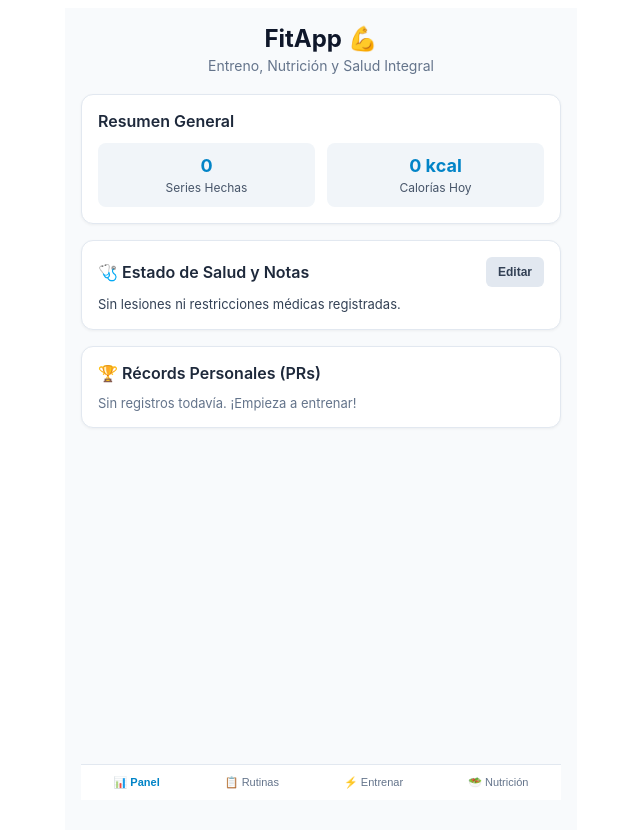
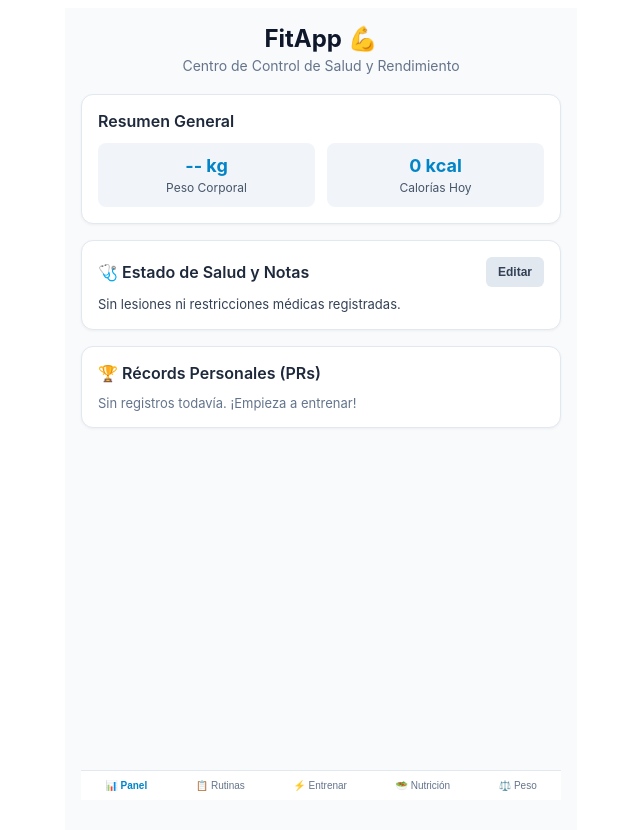
Before and after one commit to Natxmad-boop/fitapp, a React (Vite) app: page / in a window 1280 px wide. Shown: the top 830 px of the page, without its empty margins (319-959 px from the left). Built offline with nearby package versions, Linux system fonts and the light colour scheme.

Commit message:
Update App.tsx

```diff
--- a/src/App.tsx
+++ b/src/App.tsx
@@ -124,7 +124,7 @@ const styles = {
     borderTop: '1px solid #e2e8f0',
     display: 'flex',
     justifyContent: 'space-around',
-    padding: '10px 0',
+    padding: '8px 0',
     maxWidth: '480px',
     margin: '0 auto',
     zIndex: 100,
@@ -132,14 +132,14 @@ const styles = {
   navItem: (active: boolean) => ({
     background: 'none',
     border: 'none',
-    fontSize: '11px',
+    fontSize: '10px',
     fontWeight: active ? '700' : '500',
     color: active ? '#0284c7' : '#64748b',
     cursor: 'pointer',
     display: 'flex',
     flexDirection: 'column' as const,
     alignItems: 'center',
-    gap: '4px',
+    gap: '2px',
   }),
   listItem: {
     padding: '12px 0',
@@ -170,10 +170,16 @@ interface MealItem {
   date: string;
 }
 
+interface WeightItem {
+  id: number;
+  weight: number;
+  date: string;
+}
+
 export default function App() {
-  const [activeTab, setActiveTab] = useState<'dashboard' | 'routines' | 'tracker' | 'nutrition'>('dashboard');
+  const [activeTab, setActiveTab] = useState<'dashboard' | 'routines' | 'tracker' | 'nutrition' | 'body'>('dashboard');
 
-  // Estados de Entreno y Rutinas
+  // Estados con persistencia en localStorage
   const [routines, setRoutines] = useState(() => {
     const saved = localStorage.getItem('fitapp_routines');
     return saved ? JSON.parse(saved) : [
@@ -187,9 +193,13 @@ export default function App() {
     return saved ? JSON.parse(saved) : [];
   });
 
-  // Estados de Nutrición y Salud
   const [meals, setMeals] = useState<MealItem[]>(() => {
     const saved = localStorage.getItem('fitapp_meals');
+    return saved ? JSON.parse(saved) : [];
+  });
+
+  const [bodyWeights, setBodyWeights] = useState<WeightItem[]>(() => {
+    const saved = localStorage.getItem('fitapp_body_weights');
     return saved ? JSON.parse(saved) : [];
   });
 
@@ -205,13 +215,16 @@ export default function App() {
   const [reps, setReps] = useState('');
   const [exerciseNote, setExerciseNote] = useState('');
 
-  // Formulario de Nutrición ampliado con Macros
+  // Nutrición
   const [mealCategory, setMealCategory] = useState('Desayuno');
   const [foodName, setFoodName] = useState('');
   const [calories, setCalories] = useState('');
   const [protein, setProtein] = useState('');
   const [carbs, setCarbs] = useState('');
   const [fats, setFats] = useState('');
+
+  // Peso Corporal
+  const [newWeight, setNewWeight] = useState('');
 
   // Temporizador
   const [timeLeft, setTimeLeft] = useState(0);
@@ -228,6 +241,10 @@ export default function App() {
   useEffect(() => {
     localStorage.setItem('fitapp_meals', JSON.stringify(meals));
   }, [meals]);
+
+  useEffect(() => {
+    localStorage.setItem('fitapp_body_weights', JSON.stringify(bodyWeights));
+  }, [bodyWeights]);
 
   useEffect(() => {
     localStorage.setItem('fitapp_health', healthNotes);
@@ -300,16 +317,27 @@ export default function App() {
     setFats('');
   };
 
+  const handleAddWeight = (e: React.FormEvent) => {
+    e.preventDefault();
+    const parsed = parseFloat(newWeight);
+    if (isNaN(parsed)) return;
+
+    const entry: WeightItem = {
+      id: Date.now(),
+      weight: parsed,
+      date: new Date().toLocaleDateString(),
+    };
+
+    setBodyWeights([entry, ...bodyWeights]);
+    setNewWeight('');
+  };
+
   const clearHistory = () => {
-    if (window.confirm('¿Seguro que quieres borrar el historial de series?')) {
-      setHistory([]);
-    }
+    if (window.confirm('¿Seguro que quieres borrar el historial de series?')) setHistory([]);
   };
 
   const clearMeals = () => {
-    if (window.confirm('¿Seguro que quieres borrar el registro de comidas?')) {
-      setMeals([]);
-    }
+    if (window.confirm('¿Seguro que quieres borrar el registro de comidas?')) setMeals([]);
   };
 
   const saveHealthNotes = () => {
@@ -317,7 +345,7 @@ export default function App() {
     setIsEditingHealth(false);
   };
 
-  // Cálculos
+  // Cálculos rápidos
   const personalRecords = history.reduce((acc: { [key: string]: number }, item) => {
     if (!acc[item.name] || item.weight > acc[item.name]) {
       acc[item.name] = item.weight;
@@ -329,12 +357,13 @@ export default function App() {
   const totalProteinToday = meals.reduce((acc, m) => acc + m.protein, 0);
   const totalCarbsToday = meals.reduce((acc, m) => acc + m.carbs, 0);
   const totalFatsToday = meals.reduce((acc, m) => acc + m.fats, 0);
+  const latestWeight = bodyWeights.length > 0 ? bodyWeights[0].weight : '--';
 
   return (
     <div style={styles.container}>
       <header style={styles.header}>
         <h1 style={styles.title}>FitApp 💪</h1>
-        <p style={styles.subtitle}>Entreno, Nutrición y Salud Integral</p>
+        <p style={styles.subtitle}>Centro de Control de Salud y Rendimiento</p>
       </header>
 
       {/* VISTA 1: DASHBOARD */}
@@ -344,8 +373,8 @@ export default function App() {
             <h2 style={styles.cardTitle}>Resumen General</h2>
             <div style={styles.grid}>
               <div style={styles.statBox}>
-                <p style={styles.statValue}>{history.length}</p>
-                <p style={styles.statLabel}>Series Hechas</p>
+                <p style={styles.statValue}>{latestWeight} kg</p>
+                <p style={styles.statLabel}>Peso Corporal</p>
               </div>
               <div style={styles.statBox}>
                 <p style={styles.statValue}>{totalCaloriesToday} kcal</p>
@@ -605,6 +634,42 @@ export default function App() {
         </div>
       )}
 
+      {/* VISTA 5: PESO CORPORAL */}
+      {activeTab === 'body' && (
+        <div>
+          <div style={styles.card}>
+            <h2 style={styles.cardTitle}>⚖️ Registrar Peso Corporal</h2>
+            <form onSubmit={handleAddWeight}>
+              <input
+                type="number"
+                step="0.1"
+                placeholder="Peso actual (ej. 75.5)"
+                value={newWeight}
+                onChange={(e) => setNewWeight(e.target.value)}
+                style={styles.input}
+              />
+              <button type="submit" style={styles.button}>Guardar Peso</button>
+            </form>
+          </div>
+
+          <div style={styles.card}>
+            <h2 style={styles.cardTitle}>Evolución de Peso</h2>
+            {bodyWeights.length === 0 ? (
+              <p style={{ fontSize: '13px', color: '#64748b', margin: 0 }}>
+                Aún no has registrado ningún pesaje.
+              </p>
+            ) : (
+              bodyWeights.map((item: WeightItem) => (
+                <div key={item.id} style={styles.listItem}>
+                  <span style={{ fontSize: '13px', color: '#64748b' }}>{item.date}</span>
+                  <strong style={{ color: '#0284c7', fontSize: '16px' }}>{item.weight} kg</strong>
+                </div>
+              ))
+            )}
+          </div>
+        </div>
+      )}
+
       {/* Navegación Inferior */}
       <nav style={styles.nav}>
         <button style={styles.navItem(activeTab === 'dashboard')} onClick={() => setActiveTab('dashboard')}>
@@ -619,6 +684,9 @@ export default function App() {
         <button style={styles.navItem(activeTab === 'nutrition')} onClick={() => setActiveTab('nutrition')}>
           🥗 Nutrición
         </button>
+        <button style={styles.navItem(activeTab === 'body')} onClick={() => setActiveTab('body')}>
+          ⚖️ Peso
+        </button>
       </nav>
     </div>
   );
```
